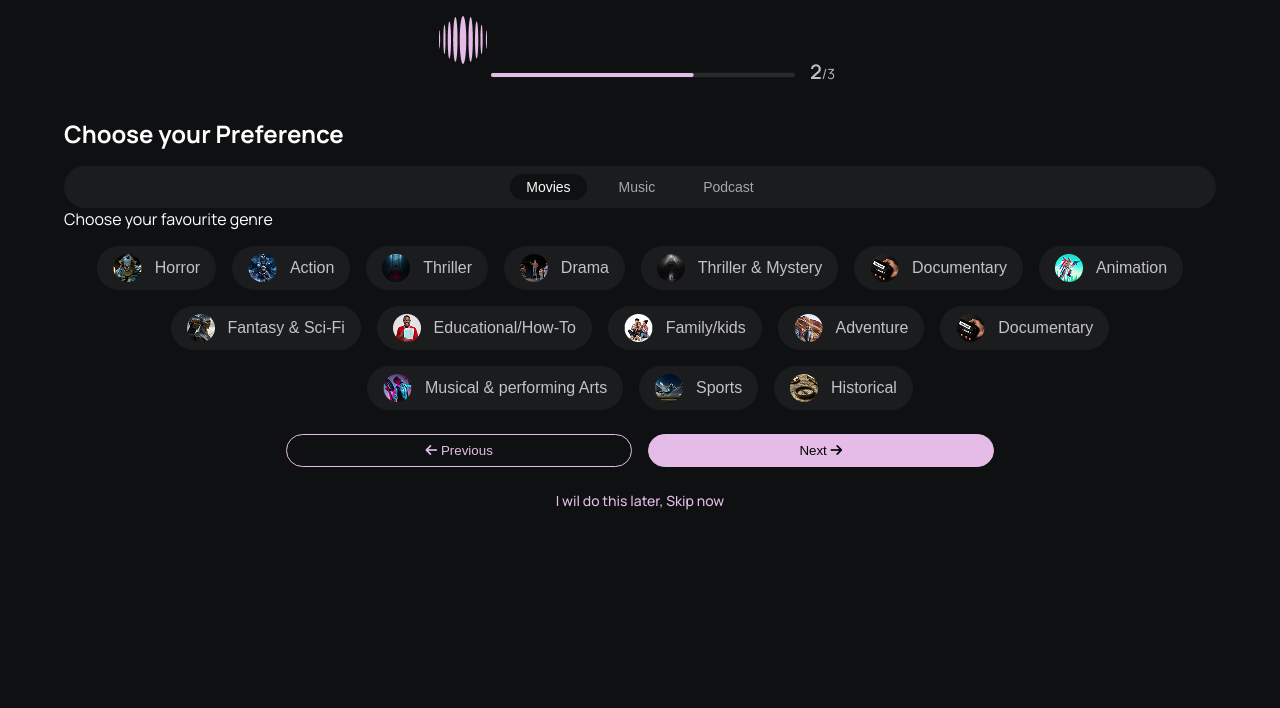
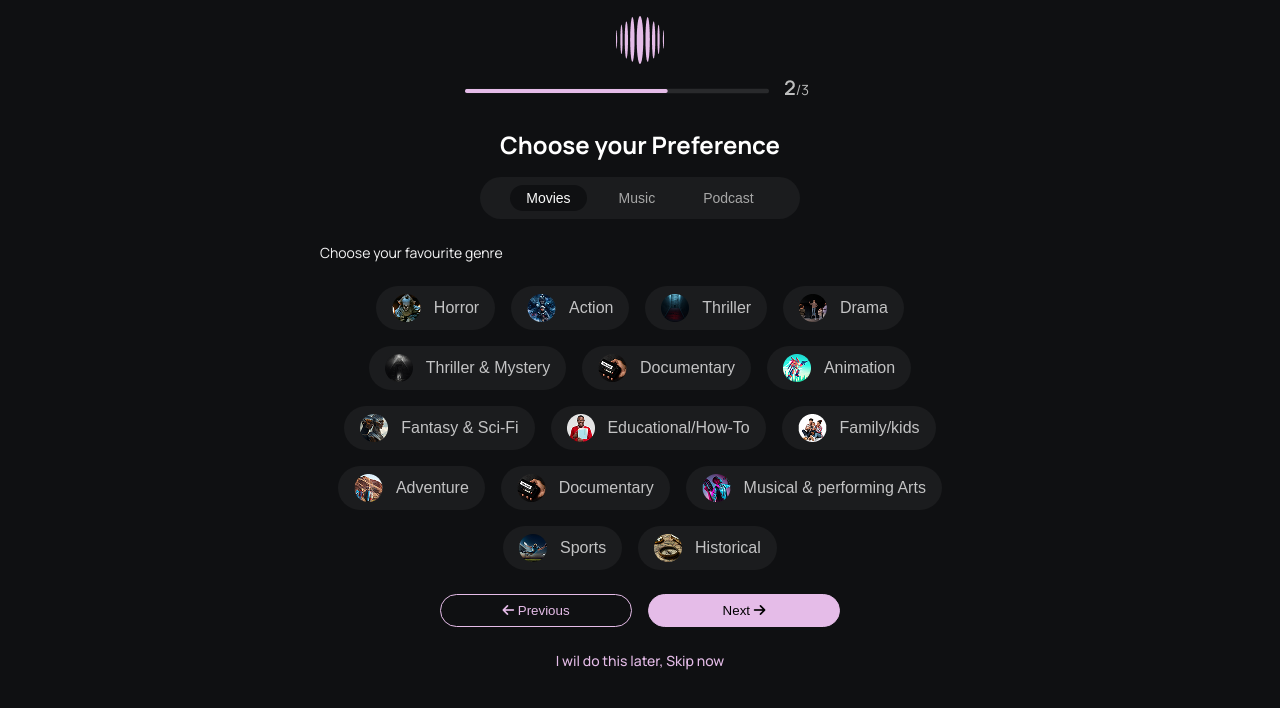
Before and after one commit to DajoshPlays/Omnify-app-project, a plain HTML site: page music-artist-folder/index.html in a window 1280 px wide. Drawn offline with Linux system fonts and the light colour scheme; files whose address does not match are found by name.

Commit message:
done with this

```diff
--- a/music-artist-folder/index.html
+++ b/music-artist-folder/index.html
@@ -20,7 +20,7 @@
 </head>
 <body>
     <header>
-        <div class="container">
+        <div class="container-header">
             <img src="./music-genres-assests/logo.png" alt="omnify logo" class="logo">
             <img src="./music-genres-assests/progress.png" alt="registration progress bar" class="progress-bar">
         </div>
@@ -34,7 +34,7 @@
                     <div><button class="tab-btn">Podcast</button></div>
             </div>
             <div class="tab-content">
-                <p>Choose your favourite genre</p>
+                <p class="p-genre">Choose your favourite genre</p>
                 <div class="music-box">
                     <div class="btn-container-podcast content">
                         <button class="music-btn">
--- a/music-artist-folder/style.css
+++ b/music-artist-folder/style.css
@@ -17,8 +17,21 @@ body{
     color: #FFFFFF;
 }
 header{
+    display: flex;
+    justify-content: center;
+    align-items: center;
     text-align: center;
     margin-bottom: 2rem;
+}
+.container-header{
+    display: flex;
+    flex-direction: column;
+    align-items: center;
+    justify-content: center;
+}
+.logo{
+    margin: 50px auto;
+    display: block;
 }
 main{
     display: flex;
@@ -37,6 +50,11 @@ main{
     font-weight: 700;
     margin-bottom: 1rem;
 }
+.p-genre{
+    color: #F5F5F6;
+    font-size: 0.875rem;
+    margin: 1.5rem 0;
+}
 .tab-choices{
     display: flex;
     justify-content: center;
@@ -44,6 +62,8 @@ main{
     background-color: #1B1C1E;
     padding: 0.5rem;
     border-radius: 150px;
+    width: 100%;
+    margin: 0 auto;
 }
 .tab-btn{
     background-color: transparent;
@@ -132,3 +152,30 @@ main{
     text-decoration: none;
     color: #E5BCE8
 }
+
+
+@media (min-width:900px){
+    .container{
+        width: 80vw;
+    }
+    .tab-choices{
+        width: 50%;
+        margin: 0 auto;
+    }
+    .heading{
+        text-align: center;
+    }
+}
+
+@media (min-width:1200px){
+    .container{
+        width: 50vw;
+    }
+    .tab-choices{
+        width: 50%;
+        margin: 0 auto;
+    }
+    .heading{
+        text-align: center;
+    }
+}
```
